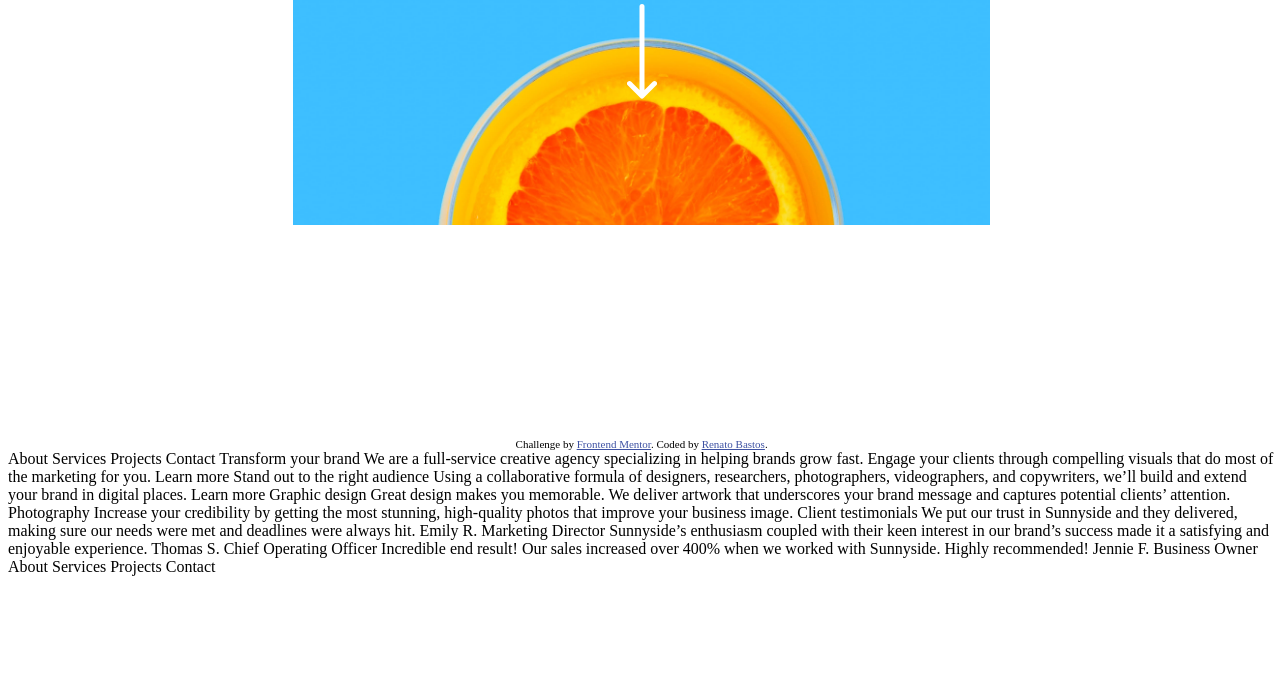
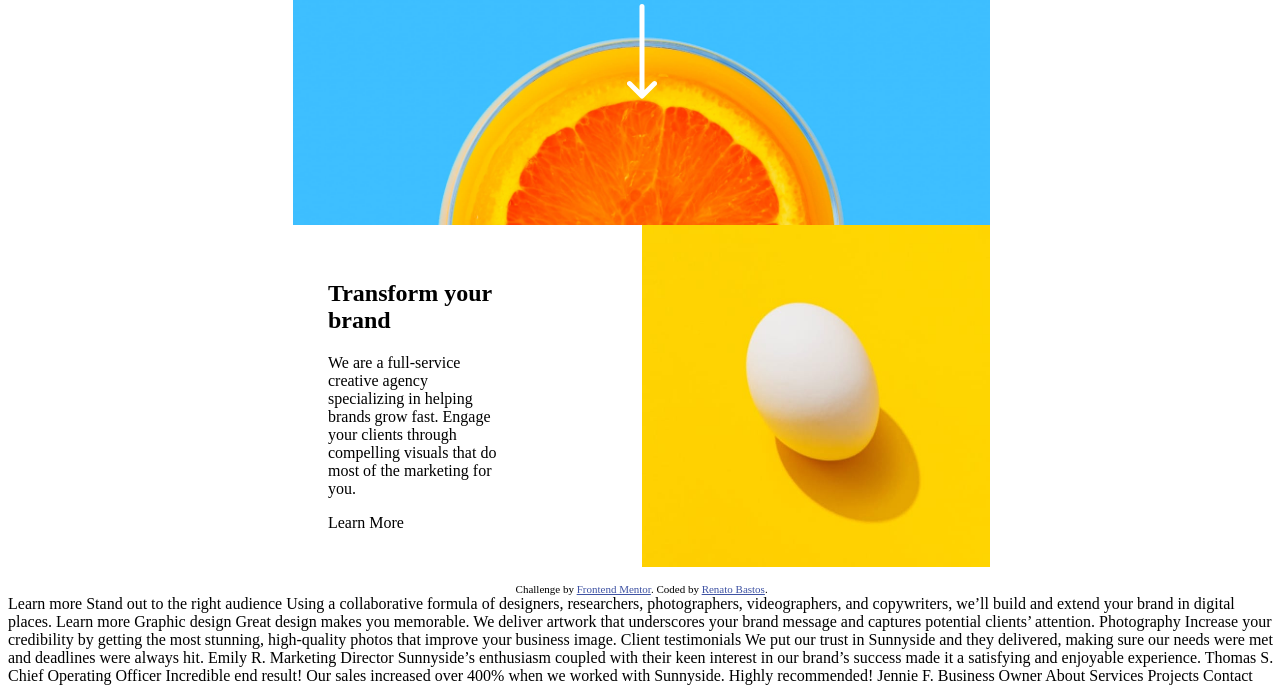
Before and after one commit to ReBastos/SunnysideAgencyLandingPage, a plain HTML site: page index.html in a window 1280 px wide. Shown: the part 170-863 px from the top of the page. Before the commit the page ends 800 px from the top, so only its background shows below. Drawn offline with Linux system fonts and the light colour scheme.

Commit message:
Início Desenvolvimento 2ª Linha

```diff
--- a/index.html
+++ b/index.html
@@ -1,80 +1,76 @@
 <!DOCTYPE html>
 <html lang="en">
   <head>
-  <meta charset="UTF-8">
-  <meta name="viewport" content="width=device-width, initial-scale=1.0"> <!-- displays site properly based on user's device -->
-  <link rel="icon" type="image/png" sizes="32x32" href="./images/favicon-32x32.png">
-  <link rel="stylesheet" type="text/css" href="stylesheet.css">
+    <meta charset="UTF-8" />
+    <meta name="viewport" content="width=device-width, initial-scale=1.0" />
+    <!-- displays site properly based on user's device -->
+    <link
+      rel="icon"
+      type="image/png"
+      sizes="32x32"
+      href="./images/favicon-32x32.png"
+    />
+    <link rel="stylesheet" type="text/css" href="stylesheet.css" />
     <title>Frontend Mentor | Sunnyside agency landing page</title>
 
-  <style>
-
-  </style>
+    <style></style>
   </head>
   <body>
     <div class="container">
       <header>
         <div class="nav">
-        <div id="logo-top"><img src="images/logo.svg"></div>
-        <div id="menu-top"><p>Services</p> <p>Projects</p> <p>Contact</p> <input type="button" id="contact" value="Contact"></div>
+          <div id="logo-top"><img src="images/logo.svg" /></div>
+          <div id="menu-top">
+            <p>Services</p>
+            <p>Projects</p>
+            <p>Contact</p>
+            <input type="button" id="contact" value="Contact" />
+          </div>
         </div>
 
         <h1>We are creatives</h1>
 
-      <img src="images/icon-arrow-down.svg" id="arow-down">
+        <img src="images/icon-arrow-down.svg" id="arow-down" />
 
-      <img id="orange-header"src="images/desktop/image-header.jpg">
+        <img id="orange-header" src="images/desktop/image-header.jpg" />
       </header>
+
+      <div class="linha">
+        <div class="linhatxt">
+          <div>
+          <h2>Transform your brand</h2>
+          <p>We are a full-service
+            creative agency specializing in helping brands grow fast. Engage your clients
+            through compelling visuals that do most of the marketing for you.</p>
+            <p>Learn More</p>
+          </div>
+        </div>
+        <div class="linhaimg">
+          <img src="images/desktop/image-transform.jpg">
+        </div>
+      </div>
     </div>
 
     <div class="attribution">
-    Challenge by <a href="https://www.frontendmentor.io?ref=challenge" target="_blank">Frontend Mentor</a>.
-    Coded by <a href="https://github.com/Tinhobas">Renato Bastos</a>.
+      Challenge by
+      <a href="https://www.frontendmentor.io?ref=challenge" target="_blank"
+        >Frontend Mentor</a
+      >. Coded by <a href="https://github.com/Tinhobas">Renato Bastos</a>.
     </div>
   </body>
 </html>
 
-About
-  Services
-  Projects
+   Learn more
+Stand out to the right audience Using a collaborative formula of designers,
+researchers, photographers, videographers, and copywriters, we’ll build and
+extend your brand in digital places. Learn more Graphic design Great design
+makes you memorable. We deliver artwork that underscores your brand message and
+captures potential clients’ attention. Photography Increase your credibility by
+getting the most stunning, high-quality photos that improve your business image.
+Client testimonials We put our trust in Sunnyside and they delivered, making
+sure our needs were met and deadlines were always hit. Emily R. Marketing
+Director Sunnyside’s enthusiasm coupled with their keen interest in our brand’s
+success made it a satisfying and enjoyable experience. Thomas S. Chief Operating
+Officer Incredible end result! Our sales increased over 400% when we worked with
+Sunnyside. Highly recommended! Jennie F. Business Owner About Services Projects
 Contact
-
-
-
-  Transform your brand
-
-  We are a full-service creative agency specializing in helping brands grow fast.
-  Engage your clients through compelling visuals that do most of the marketing for you.
-
-  Learn more
-
-  Stand out to the right audience
-
-  Using a collaborative formula of designers, researchers, photographers, videographers, and copywriters, we’ll build and extend your brand in digital places.
-
-  Learn more
-
-  Graphic design
-  Great design makes you memorable. We deliver artwork that underscores your brand message and captures potential clients’ attention.
-
-  Photography
-  Increase your credibility by getting the most stunning, high-quality photos that improve your business image.
-
-  Client testimonials
-
-  We put our trust in Sunnyside and they delivered, making sure our needs were met and deadlines were always hit.
-  Emily R.
-  Marketing Director
-
-  Sunnyside’s enthusiasm coupled with their keen interest in our brand’s success made it a satisfying and enjoyable experience.
-  Thomas S.
-  Chief Operating Officer
-
-  Incredible end result! Our sales increased over 400% when we worked with Sunnyside. Highly recommended!
-  Jennie F.
-  Business Owner
-
-  About
-  Services
-  Projects
-  Contact
--- a/stylesheet.css
+++ b/stylesheet.css
@@ -17,10 +17,11 @@ body{
 
 header{
     width: 100%;
-    height: 600px;
+    height: auto;
     display: flex;
     flex-direction: column;
     align-items: center;
+    min-width: 685px;
 }
 
 header > h1{
@@ -77,3 +78,37 @@ header > h1{
 #orange-header{
     width: 100%;
 }
+
+.linha{
+    display: flex;
+    width: 100%;
+    height: 40%;
+}
+
+.linhatxt{
+    width: 50%;
+    height: inherit;
+    justify-content: center;
+
+}
+
+.linhatxt>div{
+    width: inherit;
+    height: inherit;
+    max-height: 20%;
+    padding: 10%;
+
+}
+
+.linhaimg{
+    width: 50%;
+
+}
+
+.linhaimg>img{
+    size: inherit;
+    max-width: 100%;
+    max-height: 342px;
+    min-width: 342px;
+    height: 100%;
+}
```
Lines whose indentation alone changed are shown as unchanged.
